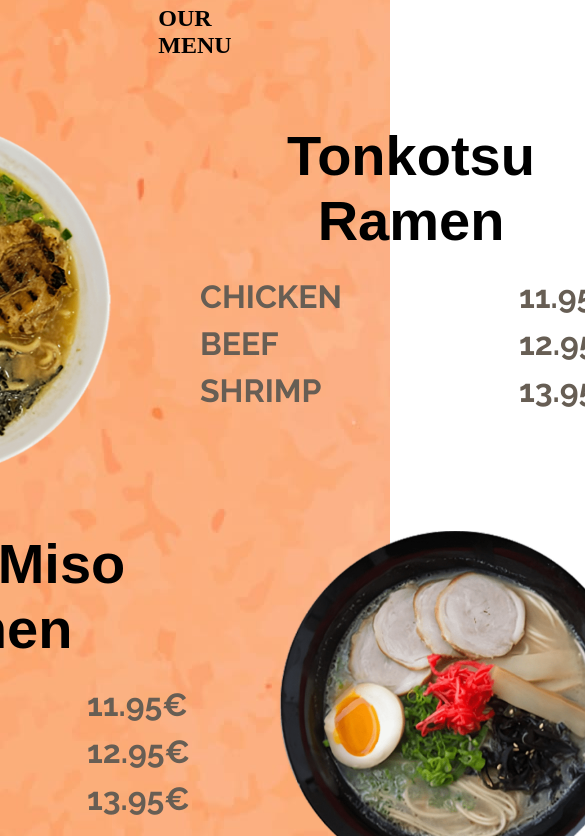
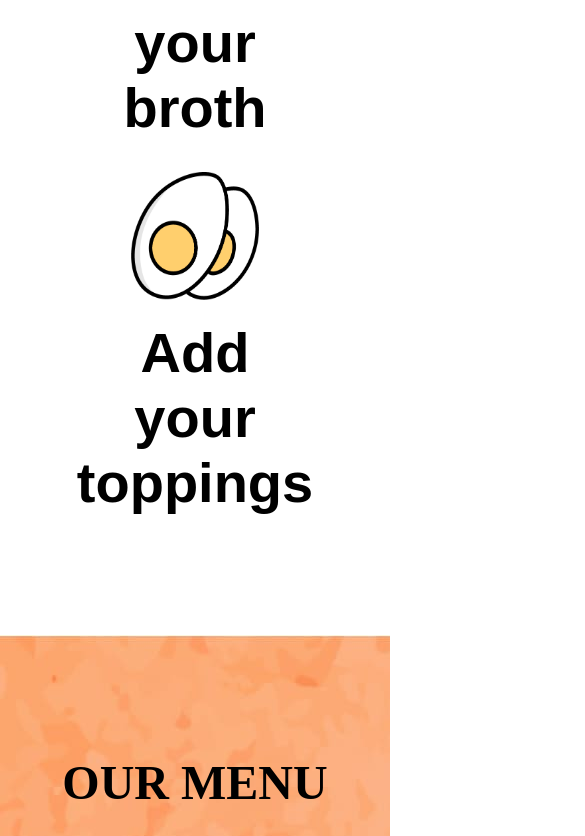
Before and after one commit to phischa/SakuraAngular, an Angular app: page / in a window 390 px wide. Shown: the part 1888-2724 px from the top of the page, 585 px wide, since content can reach past the window. Built offline with nearby package versions, Linux system fonts and the light colour scheme.

Commit message:
responsive

```diff
--- a/src/app/imprint/imprint.component.html
+++ b/src/app/imprint/imprint.component.html
@@ -1 +1,18 @@
-<p>imprint works!</p>
+
+    <div class="imprint">
+        <h1>Impressum</h1>
+        <h2>Angaben gemäß § 5 TMG:</h2>
+        <p><br>Philip Schaper</p>
+        <h3>Postanschrift:</h3>
+        <p>Rutnikstaße 18<br>10367 Berlin<br></p>
+        <h3>Kontakt:</h3>
+        <p>E-Mail: ph.git&#64;mailbox.org</p>
+        <p></p>
+        <p><br></p>
+        <p></p>
+        <h2>Hinweise zur Website</h2>
+        <p></p>
+        <p><em>Das Impressum wurde mit dem <a
+                    href="https://www.activemind.de/datenschutz/generatoren/impressum/">Impressums-Generator der
+                    activeMind AG</a> erstellt.</em></p>
+    </div>
--- a/src/app/imprint/imprint.component.scss
+++ b/src/app/imprint/imprint.component.scss
@@ -1,8 +1,9 @@
-/* .main-container {
-    background-image: url(./../../../assets/img/3_section_our_menu/JPG/section_our_menu_bg.jpg);
+.imprint {
+    font-family: Raleway, sans-serif;
+    background-image: url(./../../assets/img/3_section_our_menu/JPG/section_our_menu_bg.jpg);
     padding-right: 160px;
     padding-left: 160px;
     padding-top: 120px;
     padding-bottom: 120px;
     box-sizing: border-box;
-} */
+}
--- a/src/app/main-content/how-to-order/how-to-order.component.scss
+++ b/src/app/main-content/how-to-order/how-to-order.component.scss
@@ -43,3 +43,14 @@
         }
     }
 }
+
+@media(max-width: 960px) {
+    .order {
+        flex-direction: column;
+        gap: 24px;
+    }
+
+    .img-discription {
+        font-size: 20px;
+    }
+}
--- a/src/app/main-content/our-menu/our-menu.component.scss
+++ b/src/app/main-content/our-menu/our-menu.component.scss
@@ -11,6 +11,7 @@
         flex-direction: column;
 
         h2 {
+            font-size: 48px;
             display: flex;
             justify-content: center;
             margin-bottom: 8px;
@@ -33,7 +34,7 @@
         }
 
         .menu-discr1 {
-            margin-left: 80px;
+            padding-left: 80px;
             display: flex;
             flex-direction: column;
             font-family: Economica, sans-serif;
@@ -42,7 +43,7 @@
         }
 
         .menu-discr2 {
-            margin-right: 80px;
+            padding-right: 80px;
             display: flex;
             flex-direction: column;
             font-family: Economica, sans-serif;
@@ -68,3 +69,49 @@
         }
     }
 }
+
+@media(max-width: 960px) {
+    #section3 {
+        display: flex;
+        justify-content: center;
+        padding-left: 24px;
+        padding-right: 24px;
+
+        h2 {
+            font-size: 40px;
+        }
+    }
+
+    .menu-item1 {
+        flex-direction: column;
+        align-items: center;
+    }
+
+    .menu-item2 {
+        flex-direction: column-reverse;
+        align-items: center;
+    }
+
+    .menu-img {
+        width: 200px;
+        aspect-ratio: 1 / 1;
+    }
+
+    .menu-discr1 {
+        padding-left: 0;
+        font-size: 40px;
+    }
+
+    .menu-discr2 {
+        padding-right: 0px;
+        font-size: 48px;
+    }
+
+    .menu-table{
+        font-size: 24px;
+    }
+
+    .menu-price {
+        padding-left: 16px;
+    }
+}
```
